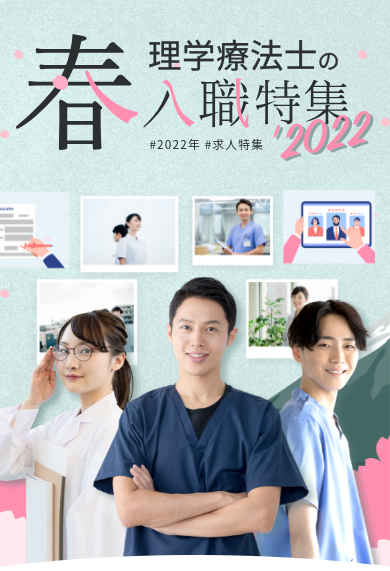
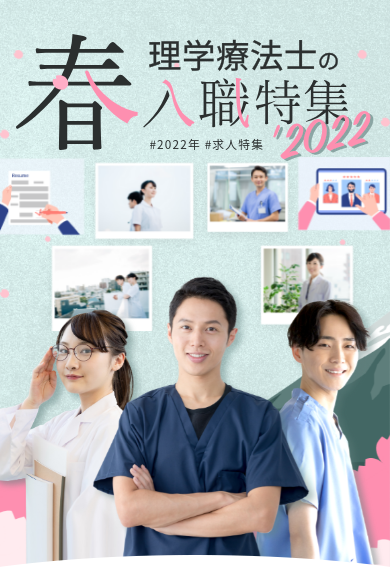
Before and after one commit to 29works/mn_co-medical, a PHP site: page /spring/index.html in a window 390 px wide. Shown: the part 45-616 px from the top of the page. Run offline with PHP 8.4, Linux system fonts and the light colour scheme.

Commit message:
Update spring.css

```diff
--- a/special/css/spring.css
+++ b/special/css/spring.css
@@ -627,9 +627,10 @@ h3 {
 .p__pic img {
 	display: block;
 	position: absolute;
-	left: 50%;
-	top: 287px;
-	margin-left: -453px;
+	/* left: 68%; */
+	/* right: auto; */
+	top: 53vw;
+	/* margin-left: -453px; */
 }
 .p__sakura img {
 	display: block;
@@ -916,8 +917,8 @@ h3 {
 	}
 	.p__pic img {
 		width: 100vw;
-		top: 240px;
-		margin-left: -210px;
+		/* top: 240px; */
+		/* margin-left: -308px; */
 	}
 	.p__people {
 		top: -228px;
@@ -2210,7 +2211,7 @@ img.voice-ttl {
 }
 @media only screen and (max-width: 959px) {
 	.uservoice {
-		padding-top: 230px;
+		padding-top: 110px;
 	}
 	.uservoice .swiper-container {
 		margin: 0px -20px;
@@ -2452,7 +2453,7 @@ img.voice-ttl {
 		-webkit-box-orient: vertical;
 		-webkit-box-direction: normal;
 		flex-direction: column;
-		margin: 34px 141px;
+		margin: 36px 20%;
 	}
 	.steplist li {
 		width: 95%;
```
